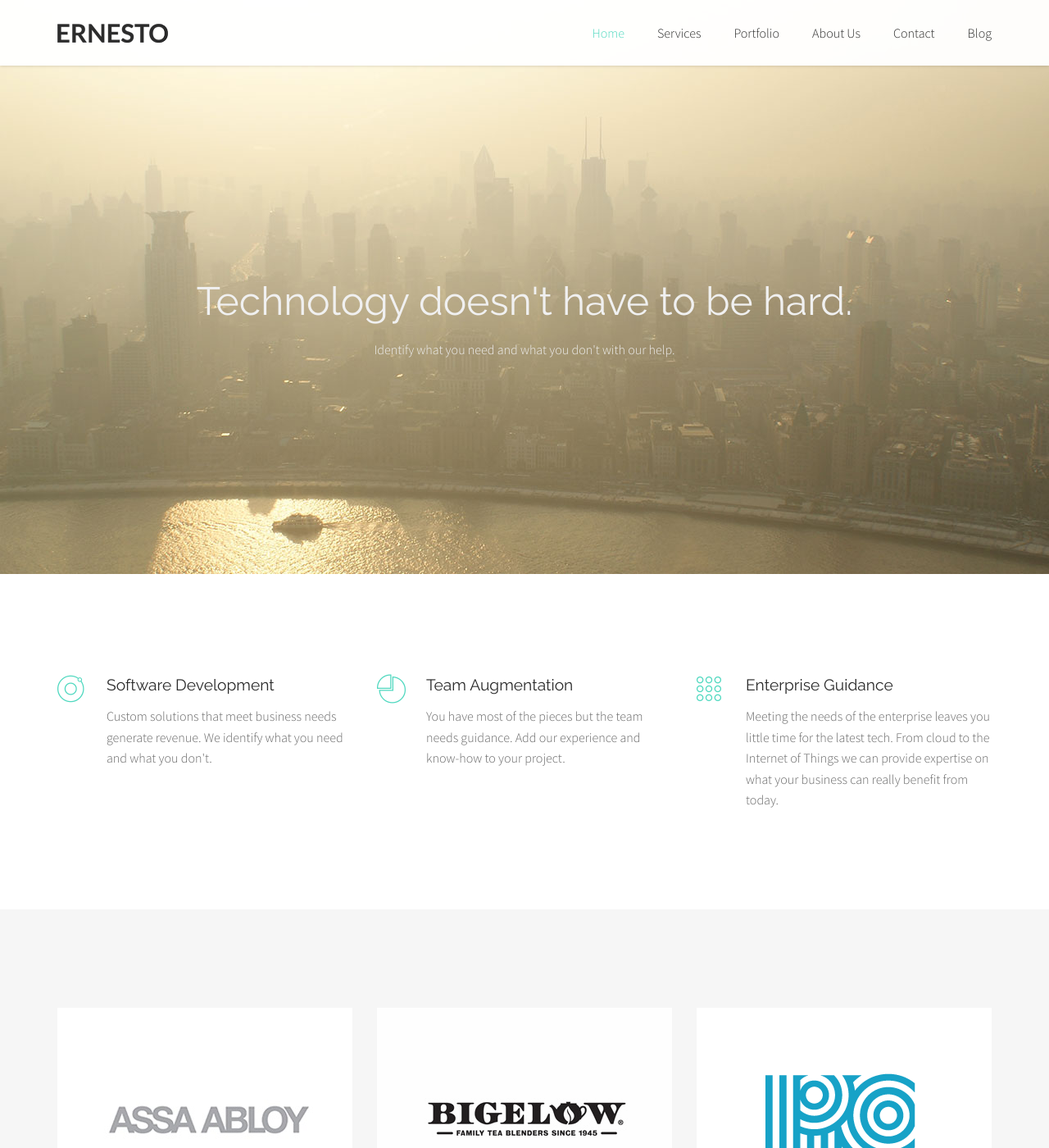
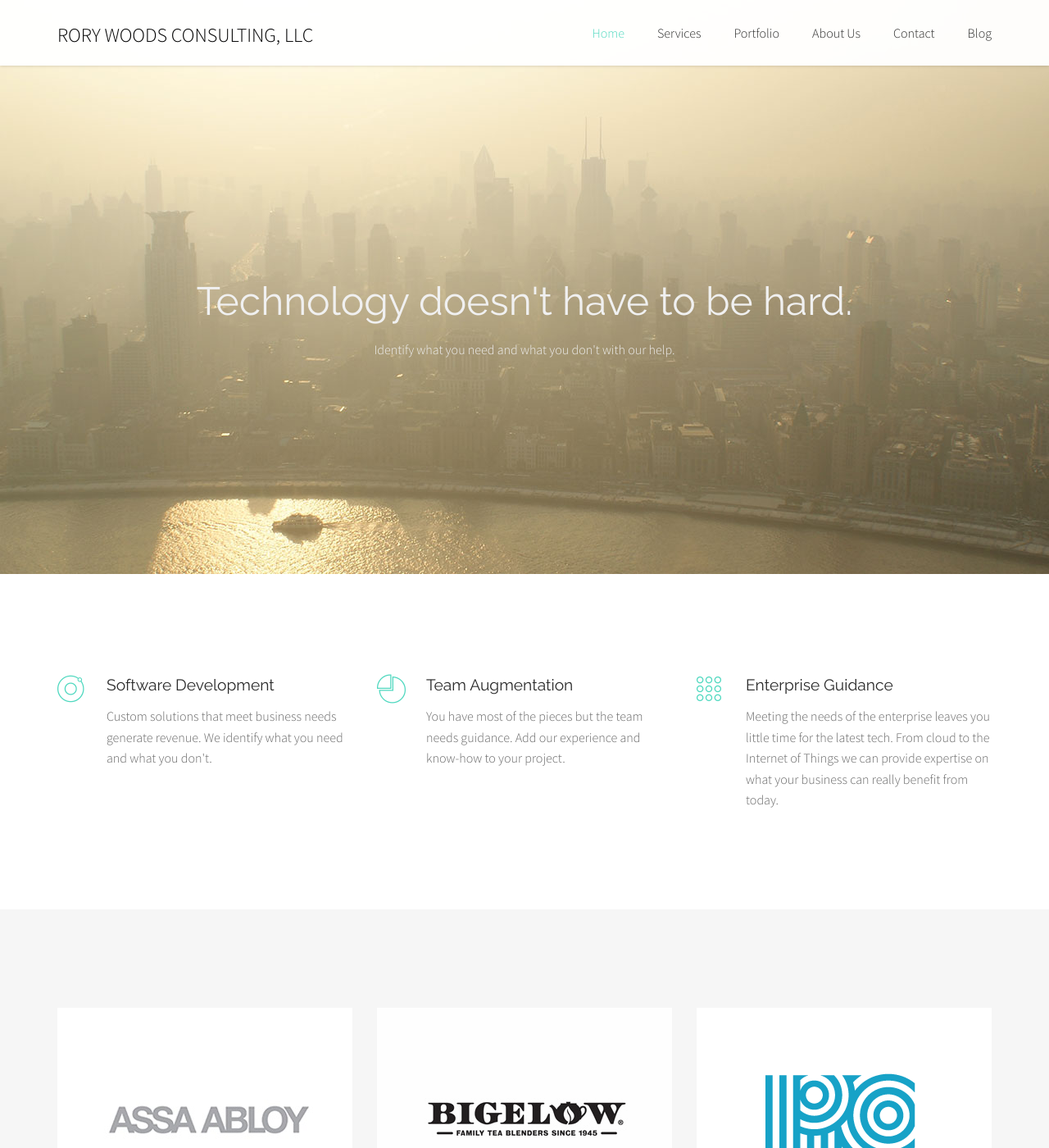
Before and after one commit to rorywoods/rorywoods.github.io, a Jekyll site: the page built from index.html, in a window 1280 px wide and 1400 px high. Shown: the whole window at 82% size. Built offline with Jekyll 4.4.1, drawn with Linux system fonts in a browser that asks for light colours; some web fonts are replaced; Markdown is read by kramdown in place of the engine named in the settings; some of the changed text lies outside the part shown.

Commit message:
Contact and copy

```diff
--- a/_includes/head.html
+++ b/_includes/head.html
@@ -11,6 +11,7 @@
     <link href="favicon.png" rel="icon" type="image/png">
 
     <link href='http://fonts.googleapis.com/css?family=Raleway:400,700%7cSource+Sans+Pro:700,300' rel='stylesheet' type='text/css'>
+    <link href='http://fonts.googleapis.com/css?family=Oswald' rel='stylesheet' type='text/css'>
     <!-- Bootstrap 3.1.1 -->
     <link href="css/bootstrap.min.css" rel="stylesheet">
     <!-- ionicons font -->
--- a/_includes/mast.html
+++ b/_includes/mast.html
@@ -6,11 +6,11 @@
       <div class="container">
         <div class="row">
 
-          <div id="logo" class="col-xs-6 col-sm-12 col-md-3 text-center-sm text-left-xs">
-            <a href="index.html"><img src="logo.png" class="img-responsive" alt="logo" title="logo"></a>
+          <div id="logo" class="col-xs-6 col-sm-12 col-md-5 text-center-sm text-left-xs">
+            <a href="index.html">RORY WOODS CONSULTING, LLC</a>
           </div> <!-- /logo -->
 
-          <div id="menu" class="col-xs-6 col-sm-12 col-md-9">
+          <div id="menu" class="col-xs-6 col-sm-12 col-md-7">
             <nav class="navbar main-menu" role="navigation">
               <!-- Menu button for mobile display -->
               <div class="navbar-header">
--- a/css/style.css
+++ b/css/style.css
@@ -1874,3 +1874,14 @@ input[type="number"] {
   }
 }
 **/
+
+/***********************************/
+/************* LOGO ****************/
+/***********************************/
+#logo{
+  padding-top:30px;
+  font-size: x-large;
+}
+#logo a{
+  color:#000;
+}
--- a/index.html
+++ b/index.html
@@ -249,7 +249,7 @@ layout: default
 
           <div class="contact-form col-xs-12 col-md-8 col-md-offset-2 block">
 
-            <form id="theme-contact" method="post" role="form" action="mail.php">
+            <form id="theme-contact" method="post" role="form" action="http://getsimpleform.com/messages/ajax?form_api_token=62102f70d6648e65e3501042564122a0">
               <div class="form-group">
                 <input type="text" class="form-control" id="contact-name" name="contact-name" placeholder="Name">
               </div> <!-- /form-group -->
--- a/js/app.js
+++ b/js/app.js
@@ -48,14 +48,15 @@
 
       // Submit the form using AJAX.
       $.ajax({
-        type: 'POST',
+        dataType: 'jsonp',
         url: $(form).attr('action'),
         data: formData
       })
       .done(function(response) {
         // Set the message text.
-        $(formMessages).html(response);
+        //$(formMessages).html("Thank you for contacting us, we'll respond shortly");
 
+          $(formMessages).html('<div class="alert alert-success margin-top-40"><button type="button" class="close" data-dismiss="alert">×</button><strong>Thanks for contacting us.</strong> We will respond shortly</div>');
         // Clear the form.
         $('#contact-name').val('');
         $('#contact-email').val('');
```
Also changed, not shown: other parts of index.html (+1 -1 lines), css/main.css (+10 -0 lines), 1 other file.
